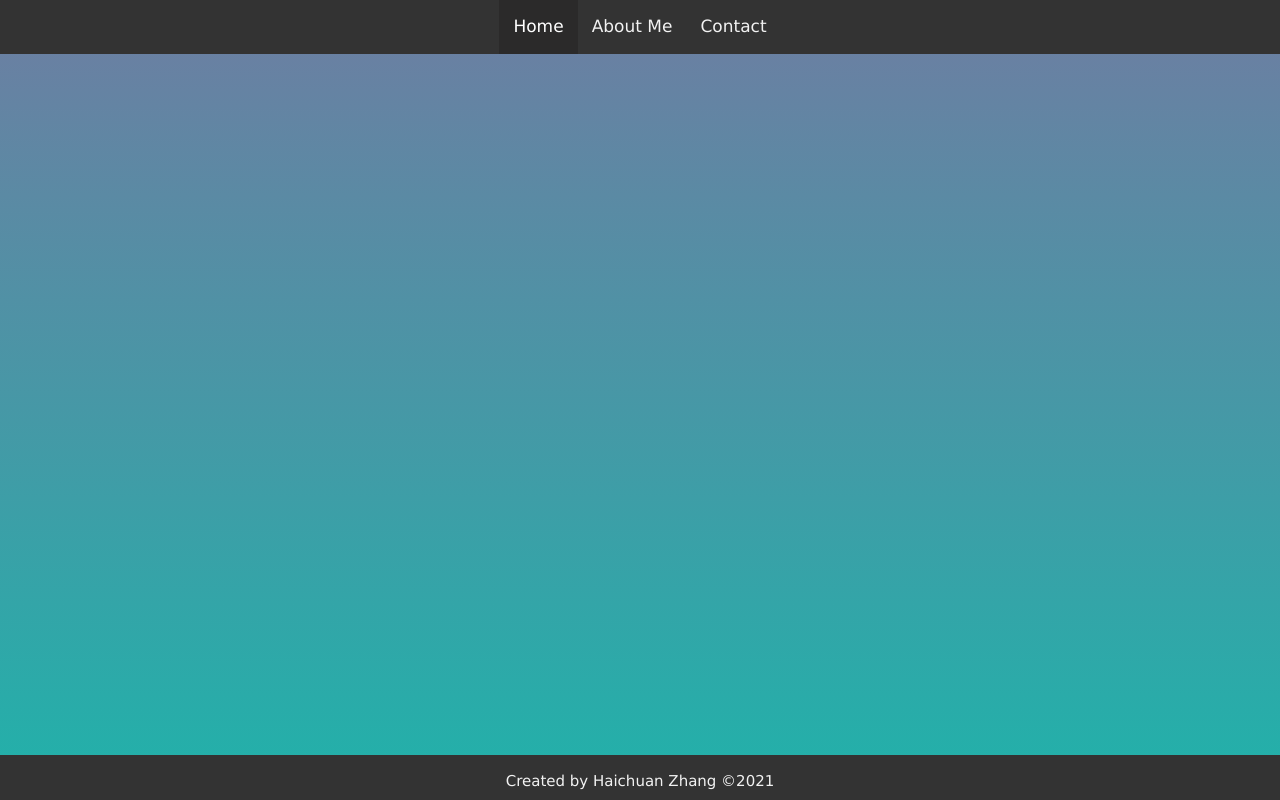
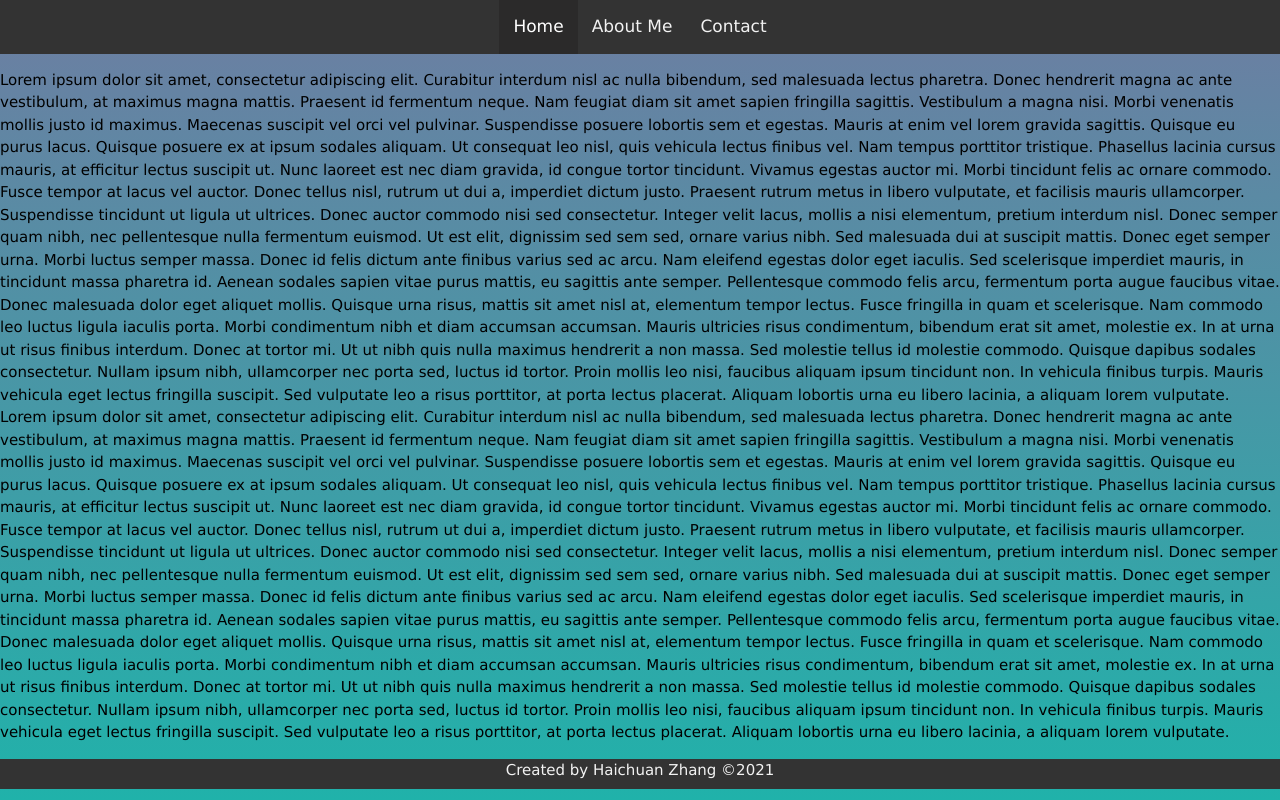
Before and after one commit to HaichuanZ/HaichuanZ.github.io, a plain HTML site: page home.html in a window 1280 px wide. Drawn offline with Linux system fonts and the light colour scheme.

Commit message:
CSS update

```diff
--- a/home.html
+++ b/home.html
@@ -13,9 +13,20 @@
             <a href="contact.html">Contact</a>
         </div>
 
+        <p>
+            Lorem ipsum dolor sit amet, consectetur adipiscing elit. Curabitur interdum nisl ac nulla bibendum, sed malesuada lectus pharetra. Donec hendrerit magna ac ante vestibulum, at maximus magna mattis. Praesent id fermentum neque. Nam feugiat diam sit amet sapien fringilla sagittis. Vestibulum a magna nisi. Morbi venenatis mollis justo id maximus. Maecenas suscipit vel orci vel pulvinar. Suspendisse posuere lobortis sem et egestas. Mauris at enim vel lorem gravida sagittis.
+            Quisque eu purus lacus. Quisque posuere ex at ipsum sodales aliquam. Ut consequat leo nisl, quis vehicula lectus finibus vel. Nam tempus porttitor tristique. Phasellus lacinia cursus mauris, at efficitur lectus suscipit ut. Nunc laoreet est nec diam gravida, id congue tortor tincidunt. Vivamus egestas auctor mi. Morbi tincidunt felis ac ornare commodo. Fusce tempor at lacus vel auctor. Donec tellus nisl, rutrum ut dui a, imperdiet dictum justo.
+            Praesent rutrum metus in libero vulputate, et facilisis mauris ullamcorper. Suspendisse tincidunt ut ligula ut ultrices. Donec auctor commodo nisi sed consectetur. Integer velit lacus, mollis a nisi elementum, pretium interdum nisl. Donec semper quam nibh, nec pellentesque nulla fermentum euismod. Ut est elit, dignissim sed sem sed, ornare varius nibh. Sed malesuada dui at suscipit mattis. Donec eget semper urna. Morbi luctus semper massa. Donec id felis dictum ante finibus varius sed ac arcu. Nam eleifend egestas dolor eget iaculis. Sed scelerisque imperdiet mauris, in tincidunt massa pharetra id.
+            Aenean sodales sapien vitae purus mattis, eu sagittis ante semper. Pellentesque commodo felis arcu, fermentum porta augue faucibus vitae. Donec malesuada dolor eget aliquet mollis. Quisque urna risus, mattis sit amet nisl at, elementum tempor lectus. Fusce fringilla in quam et scelerisque. Nam commodo leo luctus ligula iaculis porta. Morbi condimentum nibh et diam accumsan accumsan. Mauris ultricies risus condimentum, bibendum erat sit amet, molestie ex. In at urna ut risus finibus interdum.
+            Donec at tortor mi. Ut ut nibh quis nulla maximus hendrerit a non massa. Sed molestie tellus id molestie commodo. Quisque dapibus sodales consectetur. Nullam ipsum nibh, ullamcorper nec porta sed, luctus id tortor. Proin mollis leo nisi, faucibus aliquam ipsum tincidunt non. In vehicula finibus turpis. Mauris vehicula eget lectus fringilla suscipit. Sed vulputate leo a risus porttitor, at porta lectus placerat. Aliquam lobortis urna eu libero lacinia, a aliquam lorem vulputate.
+            Lorem ipsum dolor sit amet, consectetur adipiscing elit. Curabitur interdum nisl ac nulla bibendum, sed malesuada lectus pharetra. Donec hendrerit magna ac ante vestibulum, at maximus magna mattis. Praesent id fermentum neque. Nam feugiat diam sit amet sapien fringilla sagittis. Vestibulum a magna nisi. Morbi venenatis mollis justo id maximus. Maecenas suscipit vel orci vel pulvinar. Suspendisse posuere lobortis sem et egestas. Mauris at enim vel lorem gravida sagittis.
+            Quisque eu purus lacus. Quisque posuere ex at ipsum sodales aliquam. Ut consequat leo nisl, quis vehicula lectus finibus vel. Nam tempus porttitor tristique. Phasellus lacinia cursus mauris, at efficitur lectus suscipit ut. Nunc laoreet est nec diam gravida, id congue tortor tincidunt. Vivamus egestas auctor mi. Morbi tincidunt felis ac ornare commodo. Fusce tempor at lacus vel auctor. Donec tellus nisl, rutrum ut dui a, imperdiet dictum justo.
+            Praesent rutrum metus in libero vulputate, et facilisis mauris ullamcorper. Suspendisse tincidunt ut ligula ut ultrices. Donec auctor commodo nisi sed consectetur. Integer velit lacus, mollis a nisi elementum, pretium interdum nisl. Donec semper quam nibh, nec pellentesque nulla fermentum euismod. Ut est elit, dignissim sed sem sed, ornare varius nibh. Sed malesuada dui at suscipit mattis. Donec eget semper urna. Morbi luctus semper massa. Donec id felis dictum ante finibus varius sed ac arcu. Nam eleifend egestas dolor eget iaculis. Sed scelerisque imperdiet mauris, in tincidunt massa pharetra id.
+            Aenean sodales sapien vitae purus mattis, eu sagittis ante semper. Pellentesque commodo felis arcu, fermentum porta augue faucibus vitae. Donec malesuada dolor eget aliquet mollis. Quisque urna risus, mattis sit amet nisl at, elementum tempor lectus. Fusce fringilla in quam et scelerisque. Nam commodo leo luctus ligula iaculis porta. Morbi condimentum nibh et diam accumsan accumsan. Mauris ultricies risus condimentum, bibendum erat sit amet, molestie ex. In at urna ut risus finibus interdum.
+            Donec at tortor mi. Ut ut nibh quis nulla maximus hendrerit a non massa. Sed molestie tellus id molestie commodo. Quisque dapibus sodales consectetur. Nullam ipsum nibh, ullamcorper nec porta sed, luctus id tortor. Proin mollis leo nisi, faucibus aliquam ipsum tincidunt non. In vehicula finibus turpis. Mauris vehicula eget lectus fringilla suscipit. Sed vulputate leo a risus porttitor, at porta lectus placerat. Aliquam lobortis urna eu libero lacinia, a aliquam lorem vulputate.
+        </p>
         <footer>
             <p>Created by Haichuan Zhang ©2021</p>
         </footer>
     </body>
-
 </html>
--- a/standard.css
+++ b/standard.css
@@ -1,16 +1,16 @@
 body {
-    font-family:Verdana,sans-serif;
-    font-size:15px;
-    line-height:1.5;
+    font-family: Verdana,sans-serif;
+    font-size: 15px;
+    line-height: 1.5;
     margin: 0px;
 }
 
 footer {
-    position:absolute;
-    bottom:0;
-    width:100%;
-    height:45px;
-    background:#333;
+    position: relative;
+    bottom: 0;
+    width: 100%;
+    height: 30px;
+    background: #333;
     text-align: center;
     color: #f2f2f2;
  }
```
Also changed, not shown: aboutme.html (+3 -3 lines), contact.html (+3 -4 lines). Lines whose indentation alone changed are shown as unchanged.
